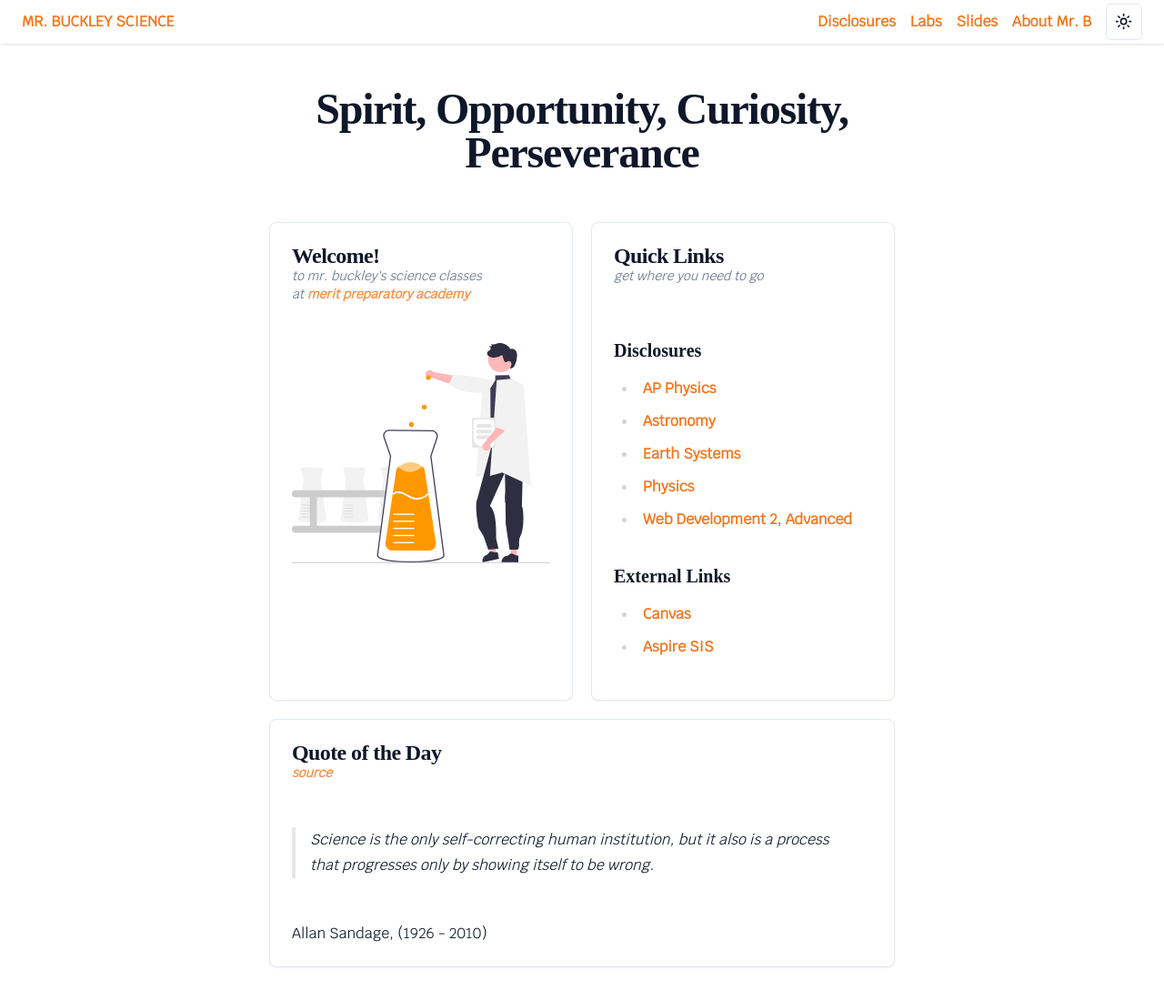
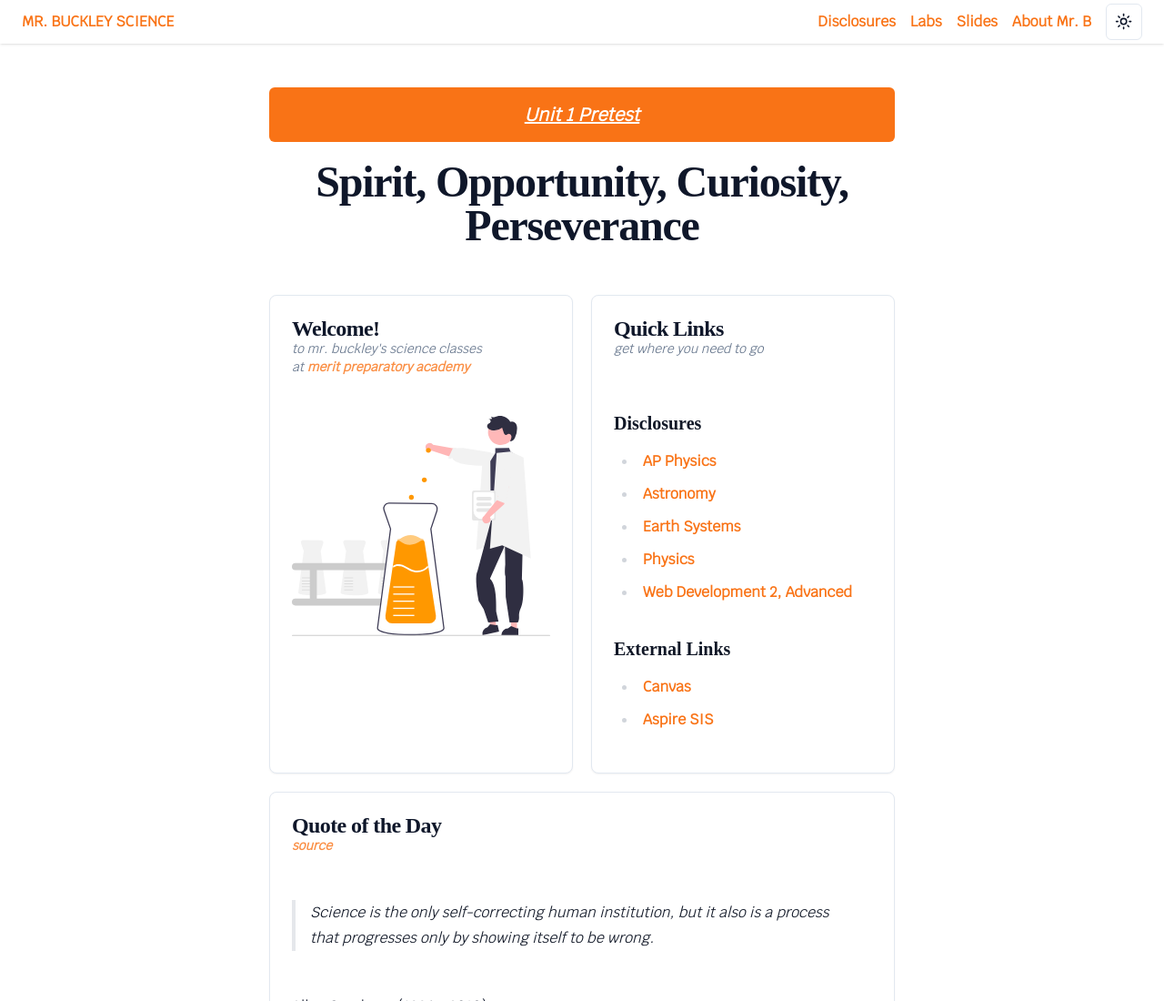
Before and after one commit to buckldav/science, an Astro site: page / in a window 1280 px wide. Shown: the top 1100 px of the page at 91% size. Built offline with nearby package versions, Linux system fonts and the light colour scheme; Astro itself is replaced by a stand-in of ours; a web font is replaced by a local one.

Commit message:
unit 1 pretest

```diff
--- a/src/pages/index.astro
+++ b/src/pages/index.astro
@@ -44,6 +44,14 @@ const quote = (() => {
   <body>
     <Header />
     <main class:list={["flex", "flex-col", "gap-5"]}>
+      <a
+        class="bg-orange-500 font-bold italic text-center text-xl underline hover:no-underline hover:bg-orange-600 p-4 rounded-md"
+        href="https://tinyurl.com/buckley1pretest"
+        role="alert"
+        style="color: white !important"
+      >
+        Unit 1 Pretest
+      </a>
       <TypographyH1 classes={["mb-8", "text-center", "text-3xl"]}>
         Spirit, Opportunity, Curiosity, Perseverance
       </TypographyH1>
@@ -103,7 +111,8 @@ const quote = (() => {
               <li>
                 <a
                   class="hover:underline no-underline font-semibold text-orange-500"
-                  href="/disclosures/web-development-adv">Web Development 2, Advanced</a
+                  href="/disclosures/web-development-adv"
+                  >Web Development 2, Advanced</a
                 >
               </li>
             </ul>
```
